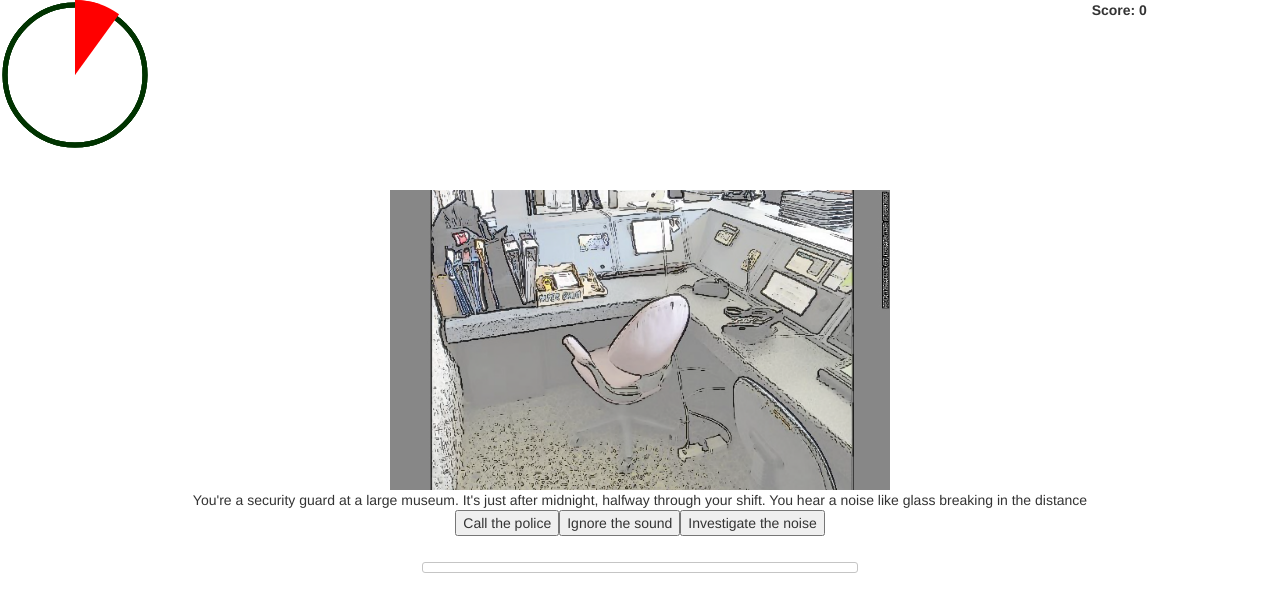
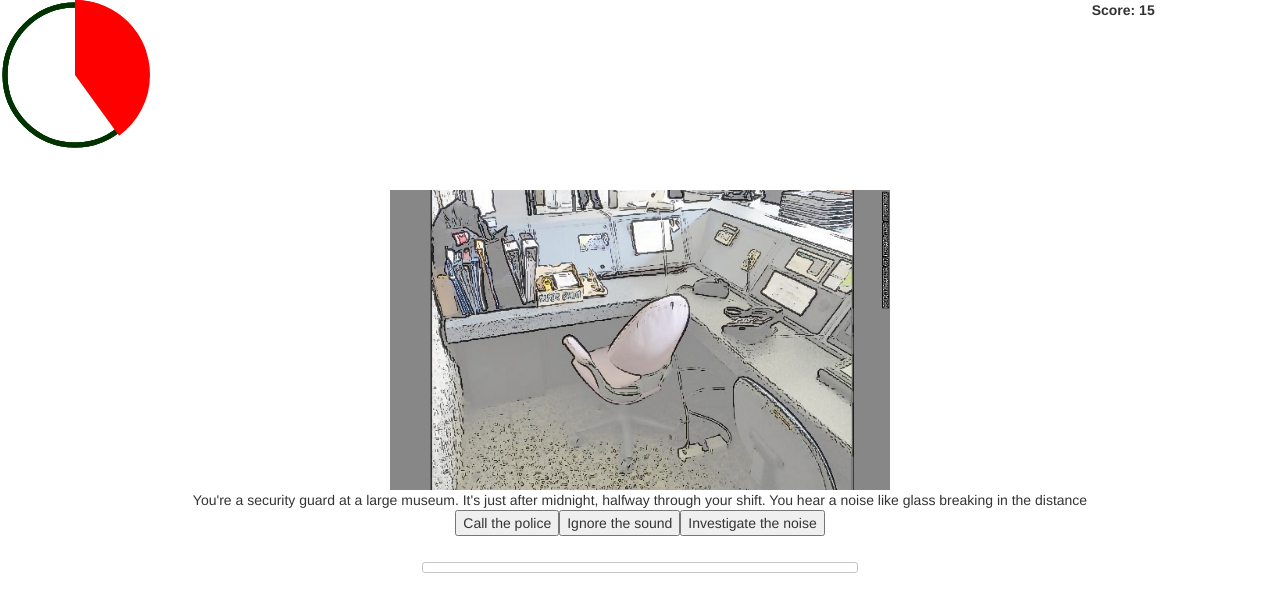
Before and after one commit to sandervw/S-E-329-Project-2, a plain HTML site: page readingTest.html in a window 1280 px wide. Both pictures are taken after a click on the button "Start Game". Drawn offline with nearby package versions, Linux system fonts and the light colour scheme.

Commit message:
Broke code

```diff
--- a/readingTest.html
+++ b/readingTest.html
@@ -26,7 +26,9 @@ var rooms = {}; //Treat this as a map
 var diff = 1;
 var amount = 5; //Default value
 var lastend = Math.PI * 3/2;
-var score = -15;//You get 15 for the first slide
+var onExpireLoad;
+var DEFAULT_POINT_VAL = 10;
+var score = 0;// -15;//You get 15 for the first slide
 start = new Date().getTime();
 var time = Math.round((new Date().getTime() - start)/1000)
 
@@ -41,12 +43,12 @@ this.init = function init(){
 	//Start room
 	var tmp = new nxttile("wait_for_police", "Call the police");
 	nxts.push(tmp);
-	tmp = new nxttile("ingore_break_glass", "Ignore the sound");
+	tmp = new nxttile("ignore_break_glass", "Ignore the sound");
 	nxts.push(tmp);
 	tmp = new nxttile("three_men_robbing", "Investigate the noise");
 	nxts.push(tmp);
 	var path = "images/reading/desk.png"
-	var t = new tile("start_room", "You're a security guard at a large museum. It's just after midnight, halfway through your shift. You hear a noise like glass breaking in the distance", nxts, 20, path);
+	var t = new tile("start_room", "You're a security guard at a large museum. It's just after midnight, halfway through your shift. You hear a noise like glass breaking in the distance", nxts, 5, path,"", 0, 0);
 	nxts = [];
 
 	//Call police
@@ -63,7 +65,7 @@ this.init = function init(){
 
 	//Ignore the noise
 	path = "images/reading/theft.png"
-	new tile("ingore_break_glass", "Aside from a few creaks, bumps, and squeaky hinges (normal museum noises, you're sure), you have a quiet night. The next day the curator arrives and discovers almost $300,000 worth of theft. You are fired for your negligence, and struggle to find another job.", nxts, 0, path);
+	new tile("ignore_break_glass", "Aside from a few creaks, bumps, and squeaky hinges (normal museum noises, you're sure), you have a quiet night. The next day the curator arrives and discovers almost $300,000 worth of theft. You are fired for your negligence, and struggle to find another job.", nxts, 0, path);
 	nxts = [];
 
 	//Investigate the noise
@@ -118,31 +120,42 @@ this.displaytext = displaytext;
 //A tile has a scenario text and an array of nxttiles
 //It will make a button for each option
 //It also has an id
-var tile = function(name, scenariotext, options, time, imgpath)
+var tile = function(name, scenariotext, options, time, imgpath, onExpireName, pointval, isFinal)
 {
-	this.name = name;
-	this.scenariotext = scenariotext;
-	this.options = options;
-	this.time = time;
-	this.img = imgpath;
+	this.name = name;//Tile name, globally unique
+	this.scenariotext = scenariotext; //The quesiton displayed
+	this.options = options; //List of buttons (text, next tile) that give choices
+	this.time = time; //Amount of time to react
+	this.img = imgpath; //The image to display
+	this.onExpireName = onExpireName; //name of the tile to load if no action is taken. Usually gameover.
+	if(pointval)
+	{
+	this.pointval = pointval; //Points this tile is worth
+	}
+	else
+	{
+		this.pointval = DEFAULT_POINT_VAL;
+	}
+	this.isFinal = isFinal;
+
 	rooms[name] = this;//Add to global map
 }
 
 var loadTile = function(name)
 {
-	score += 10;
-	score+= amount - time;
-	var myscore = document.getElementById('myscore');
-	//myscore.innerHTML = `<b>Score: ${score}</b>`;
-	myscore.innerHTML = "<b>Score: " + score + "</b>";
-
+	console.log( "c")
+	console.log( name)
+	console.log(rooms);
 	context.clearRect(0, 0, canvas.width, canvas.height);
 	var tile = rooms[name];//tiles[id];
+	console.log(tile)
 	var qid = document.getElementById('question');
 	var cid = document.getElementById("choices");
 	cid.innerHTML = "";
 	qid.innerHTML = tile.scenariotext;
 	show_image(tile.img, 500,300, "");
+
+	console.log( "e")
 
 	//reset
 	amount = tile.time;
@@ -150,6 +163,16 @@ var loadTile = function(name)
 	start = new Date().getTime();
 	expired = false;
 
+	score += tile.pointval;
+	score+= amount - time;
+	var myscore = document.getElementById('myscore');
+	//myscore.innerHTML = `<b>Score: ${score}</b>`;
+	myscore.innerHTML = "<b>Score: " + score + "</b>";
+	onExpireLoad = tile.onExpireName;
+
+	console.log( "d")
+
+	//Load options
 	for(i = 0; i < tile.options.length; i++)
 	{
 		var btn = document.createElement("BUTTON");
@@ -163,6 +186,20 @@ var loadTile = function(name)
 
 		cid.appendChild(btn);
 	}
+
+	if(tile.isFinal)
+	{
+		var bspace = document.getElementById('beginbtn');
+		var btn = document.createElement("BUTTON");
+		btn.onclick = function(){
+			//todo
+		};
+		var t = document.createTextNode("Submit High Score");
+		btn.appendChild(t)
+
+		bspace.appendChild(btn);
+	}
+
 }
 
 var start;
@@ -170,6 +207,8 @@ var expired = false;
 
 //Called every second
 function clock(){
+	console.log("hit")
+	expired = false;
   // no notification when we get unloaded/replaced, so check here
   canvas = document.getElementById('canvas');
   if (!canvas) {
@@ -185,14 +224,14 @@ function clock(){
 	var centerY = canvas.height / 2;
 	var radius = 70;
 	//amount = 5;
-
+	console.log( "a")
 	context.beginPath();
 	context.arc(centerX, centerY, radius, 0 * Math.PI, 2 * Math.PI, false);
 	context.fillStyle = 'red';
 	context.lineWidth = 5;
 	context.strokeStyle = '#003300';
 	context.stroke();
-
+  console.log( "b")
 	context.beginPath();
 	context.moveTo(canvas.width / 2, canvas.height / 2);
 	context.arc(canvas.width / 2, canvas.height / 2, canvas.height / 2, lastend, lastend + (Math.PI * 2 * (time / amount)), false);
@@ -204,7 +243,9 @@ function clock(){
 	 if (time > amount && !expired)//Only trigger expire once. You ran out of time, yo.
 	{
 		expired = true;
+		loadTile(onExpireLoad);
 	}
+	console.log("go")
 }
   </script>
  </head>
```
